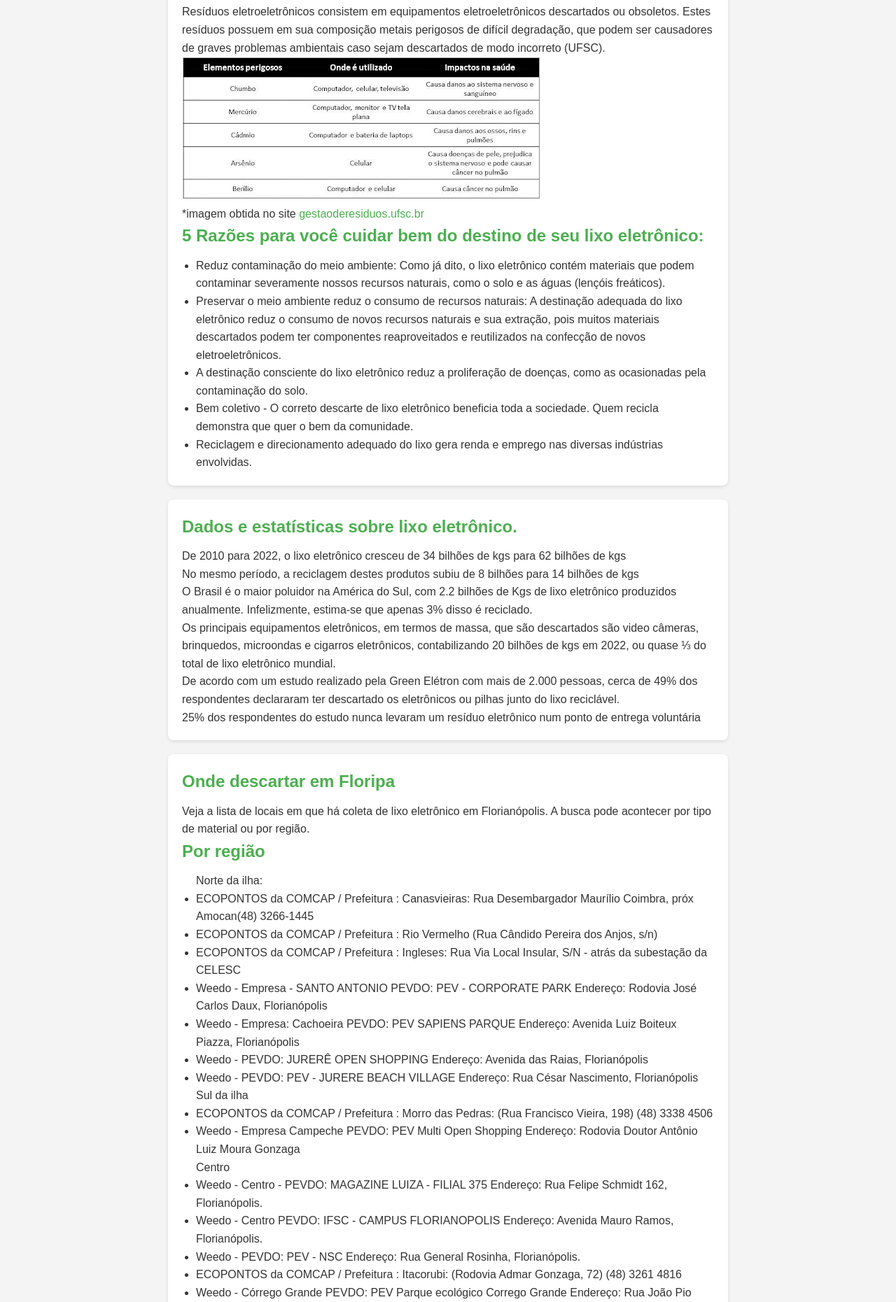
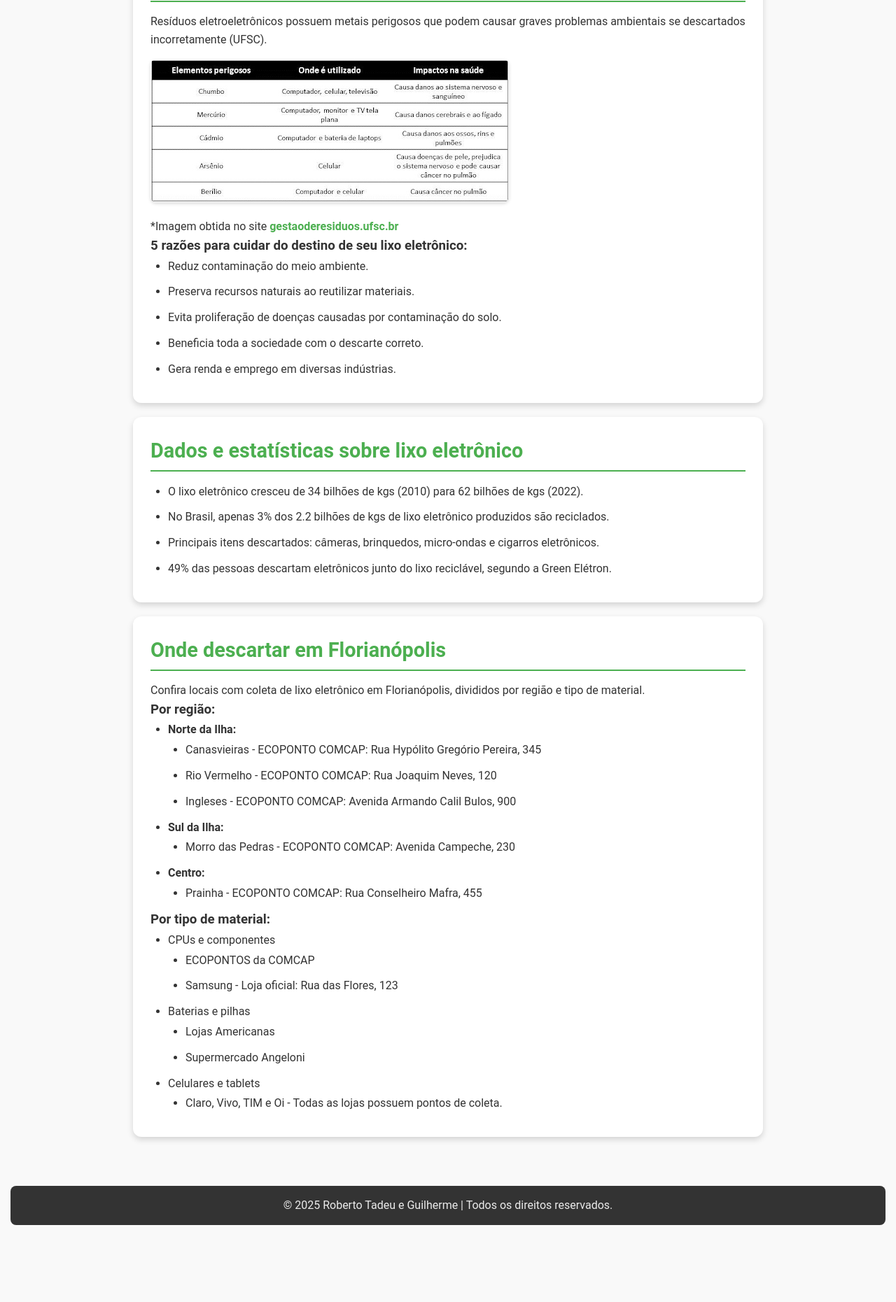
Before and after one commit to RobertoTadeuAlmeida/Lixoeletronico, a plain HTML site: page index.html in a window 1280 px wide. Shown: the part 939-2800 px from the top of the page at 70% size. After the commit the page ends 2690 px from the top, so only its background shows below. Drawn offline with Linux system fonts and the light colour scheme.

Commit message:
melhorei o css do projeto e finalizei o HTML

```diff
--- a/index.html
+++ b/index.html
@@ -13,96 +13,106 @@
 </header>
 
 <main>
+    <!-- Informações sobre lixo eletrônico -->
     <section id="informacoes">
         <h2>O que é lixo eletrônico?</h2>
-            <p>Todos os dispositivos eletrônicos que são descartados, como celulares, computadores, tablets, televisores, eletrodomésticos, fios e outros equipamentos eletrônicos. Ou seja, se vai na tomada, tem pilha ou bateria, é eletrônico.</p>
-
-            <p>Importante:  Lixo é aquilo que não serve para mais nada.  Já o resíduo é tudo que pode ser reaproveitado.</p>
-
-            <p>Então, em vez de jogar tudo na lixeira, separa os seus resíduos eletrônicos e verifique o destino correto para os eletrônicos que você não precisa mais e ajude o meio ambiente.</p>
-
-            <p>Saiba mais em:<a href="https://youtu.be/Z863U2AYk6c">Programa Caminhos da Reportagem Logística reversa: o lixo que não é lixo</a></p>
-
+        <p>Todos os dispositivos eletrônicos descartados, como celulares, computadores, tablets, televisores, eletrodomésticos, fios e outros equipamentos eletrônicos. Ou seja, se vai na tomada, tem pilha ou bateria, é eletrônico.</p>
+        <p><strong>Importante:</strong> Lixo é aquilo que não serve para mais nada. Já o resíduo é tudo que pode ser reaproveitado.</p>
+        <p>Então, em vez de jogar tudo na lixeira, separe seus resíduos eletrônicos e verifique o destino correto. Ajude o meio ambiente!</p>
+        <p>Saiba mais em:
+            <a href="https://youtu.be/Z863U2AYk6c" target="_blank">Programa Caminhos da Reportagem: Logística reversa</a>
+        </p>
     </section>
 
+    <!-- Legislação -->
     <section id="legislacao">
         <h2>Legislação</h2>
-            <p>Lei Nº 12.305/2010	Instituiu a Política Nacional de Resíduos Sólidos ( PNRS )</p>
-
-            <p>Decreto Federal Nº 10.240/2020   implementação de sistema de logística reversa de produtos eletroeletrônicos e seus componentes de uso doméstico.</p>
-
-            <p>Este Decreto nº 10.240/2020 regulamenta a logística reversa de eletroeletrônicos domésticos em todo o território brasileiro e é considerado um divisor de águas para a cadeia da reciclagem e para a PNRS.</p>
-
-            <p>Pela PNRS, é necessário ter uma coleta diferenciada de materiais mais contaminantes, como agrotóxicos e suas embalagens, baterias de chumbo ácido, eletroeletrônicos, óleo lubrificante e suas embalagens, embalagens de aço, lâmpadas, medicamentos, pilhas, baterias, pneus e latas de alumínio. A logística reversa garante que fabricantes, comerciantes e consumidores se responsabilizem pelo destino adequado do lixo.</p>
+        <ul>
+            <li>Lei Nº 12.305/2010 - Instituiu a Política Nacional de Resíduos Sólidos (PNRS).</li>
+            <li>Decreto Federal Nº 10.240/2020 - Implementação de sistema de logística reversa de produtos eletroeletrônicos e seus componentes de uso doméstico.</li>
+        </ul>
+        <p>O Decreto nº 10.240/2020 regulamenta a logística reversa de eletroeletrônicos domésticos no Brasil e é considerado um divisor de águas para a cadeia de reciclagem e a PNRS.</p>
     </section>
 
+    <!-- Benefícios da reciclagem -->
     <section id="beneficios">
         <h2>Por que é importante reciclar e destinar corretamente o lixo eletrônico?</h2>
-            <p>Resíduos eletroeletrônicos consistem em equipamentos eletroeletrônicos descartados ou obsoletos. Estes resíduos possuem em sua composição metais perigosos de difícil degradação, que  podem ser causadores de graves problemas ambientais caso sejam descartados de modo incorreto (UFSC).</p>
+        <p>Resíduos eletroeletrônicos possuem metais perigosos que podem causar graves problemas ambientais se descartados incorretamente (UFSC).</p>
+        <img src="images/tabelalixo.webp" alt="Impacto do lixo eletrônico">
+        <p>*Imagem obtida no site <a href="https://gestaoderesiduos.ufsc.br/residuos-eletroeletronicos/" target="_blank">gestaoderesiduos.ufsc.br</a></p>
 
-            <img src="images/tabelalixo.webp" alt="Impacto do lixo eletronico">
-
-            <p>*imagem obtida no site <a href="https://gestaoderesiduos.ufsc.br/residuos-eletroeletronicos/">gestaoderesiduos.ufsc.br</a></p>
-
-        <h2>5 Razões para você cuidar bem do destino de seu lixo eletrônico:</h2>
-            <p>
-                <ul>
-                    <li>Reduz contaminação do meio ambiente: Como já dito, o lixo eletrônico contém materiais que podem contaminar severamente nossos recursos naturais, como o solo e as águas (lençóis freáticos).</li>
-                    <li>Preservar o meio ambiente reduz o consumo de recursos naturais: A destinação adequada do lixo eletrônico reduz o consumo de novos recursos naturais e sua extração, pois muitos materiais descartados podem ter componentes reaproveitados e reutilizados na confecção de novos eletroeletrônicos.</li>
-                    <li>A destinação consciente do lixo eletrônico reduz a proliferação de doenças, como as ocasionadas pela contaminação do solo.</li>
-                    <li>Bem coletivo - O correto descarte de lixo eletrônico beneficia toda a sociedade. Quem recicla demonstra que quer o bem da comunidade.</li>
-                    <li>Reciclagem e direcionamento adequado do lixo gera renda e emprego nas diversas indústrias envolvidas.</li>
-                </ul>
-            </p>
+        <h3>5 razões para cuidar do destino de seu lixo eletrônico:</h3>
+        <ul>
+            <li>Reduz contaminação do meio ambiente.</li>
+            <li>Preserva recursos naturais ao reutilizar materiais.</li>
+            <li>Evita proliferação de doenças causadas por contaminação do solo.</li>
+            <li>Beneficia toda a sociedade com o descarte correto.</li>
+            <li>Gera renda e emprego em diversas indústrias.</li>
+        </ul>
     </section>
 
+    <!-- Dados e estatísticas -->
     <section id="dados">
-        <h2>Dados e estatísticas sobre lixo eletrônico.</h2>
+        <h2>Dados e estatísticas sobre lixo eletrônico</h2>
+        <ul>
+            <li>O lixo eletrônico cresceu de 34 bilhões de kgs (2010) para 62 bilhões de kgs (2022).</li>
+            <li>No Brasil, apenas 3% dos 2.2 bilhões de kgs de lixo eletrônico produzidos são reciclados.</li>
+            <li>Principais itens descartados: câmeras, brinquedos, micro-ondas e cigarros eletrônicos.</li>
+            <li>49% das pessoas descartam eletrônicos junto do lixo reciclável, segundo a Green Elétron.</li>
+        </ul>
+    </section>
 
-            <p>De 2010 para 2022, o lixo eletrônico cresceu de 34 bilhões de kgs para 62 bilhões de kgs</p>
-            <p>No mesmo período, a reciclagem destes produtos subiu de 8 bilhões para 14 bilhões de kgs</p>
-            <p>O Brasil é o maior poluidor na América do Sul, com 2.2 bilhões de Kgs de lixo eletrônico produzidos anualmente. Infelizmente, estima-se que apenas 3% disso é reciclado.</p>
-            <p>Os principais equipamentos eletrônicos, em termos de massa, que são descartados são video câmeras, brinquedos, microondas e cigarros eletrônicos, contabilizando 20 bilhões de kgs em 2022, ou quase ⅓ do total de lixo eletrônico mundial.</p>
-            <p>De acordo com um estudo realizado pela Green Elétron com mais de 2.000 pessoas, cerca de 49% dos respondentes declararam ter descartado os eletrônicos ou pilhas junto do lixo reciclável.</p>
-            <p>25% dos respondentes do estudo nunca levaram um resíduo  eletrônico num ponto de entrega voluntária</p>
-    </section>
+    <!-- Onde descartar -->
     <section id="descarte">
-        <h2>Onde descartar em Floripa</h2>
-            <p>Veja a lista de locais em que há coleta de lixo eletrônico em Florianópolis. A busca pode acontecer por tipo de material ou por região.</p>
-        <h2>Por região</h2>
-            <ul>Norte da ilha:
-                <li>ECOPONTOS da COMCAP / Prefeitura :
-                    Canasvieiras: Rua Desembargador Maurílio Coimbra, próx Amocan(48)  3266-1445</li>
-                <li>ECOPONTOS da COMCAP / Prefeitura : Rio Vermelho (Rua Cândido Pereira dos Anjos, s/n)</li>
-                <li>ECOPONTOS da COMCAP / Prefeitura : Ingleses: Rua Via Local Insular, S/N -  atrás da subestação da CELESC</li>
-                <li>Weedo - Empresa - SANTO ANTONIO PEVDO: PEV - CORPORATE PARK  Endereço: Rodovia José Carlos Daux, Florianópolis</li>
-                <li>Weedo - Empresa:  Cachoeira PEVDO: PEV SAPIENS PARQUE  Endereço: Avenida Luiz Boiteux Piazza, Florianópolis
-                </li>
-                <li>Weedo - PEVDO: JURERÊ OPEN SHOPPING  Endereço: Avenida das Raias, Florianópolis</li>
-                <li>Weedo - PEVDO: PEV - JURERE BEACH VILLAGE Endereço: Rua César Nascimento, Florianópolis</li>
-            </ul>
-            <ul>Sul da ilha
-                <li>ECOPONTOS da COMCAP / Prefeitura :
-                    Morro das Pedras: (Rua Francisco Vieira, 198) (48) 3338 4506</li>
-                <li>Weedo - Empresa   Campeche PEVDO: PEV Multi Open Shopping Endereço: Rodovia Doutor Antônio Luiz Moura Gonzaga</li>
-            </ul>
-            <ul>Centro
-                <li>Weedo - Centro - PEVDO: MAGAZINE LUIZA - FILIAL 375  Endereço: Rua Felipe Schmidt 162, Florianópolis.</li>
-                <li>Weedo -  Centro PEVDO: IFSC - CAMPUS FLORIANOPOLIS Endereço: Avenida Mauro Ramos, Florianópolis.</li>
-                <li>Weedo - PEVDO: PEV - NSC Endereço: Rua General Rosinha, Florianópolis.</li>
-                <li>ECOPONTOS da COMCAP / Prefeitura : Itacorubi: (Rodovia Admar Gonzaga, 72)  	(48) 3261 4816</li>
-                <li>Weedo - Córrego Grande PEVDO: PEV Parque ecológico Corrego Grande Endereço: Rua João Pio Duarte Silva, Florianópolis.</li>
-                <li>UFSC - Reitoria Central da UFSC - Rua Desembargador Vitor Lima, 222 – 4º andar.</li>
-                <li>ECOPONTOS da COMCAP / Prefeitura : Costeira: Av Jorge Lacerda, nº 1374, (lado NEIM).</li>
-            </ul>
-            <ul>Continente
-                <li>ECOPONTOS da COMCAP / Prefeitura : Capoeiras (no Terminal de Capoeiras, Rua Professor Egídio Ferreira, s/n)</li>
-            </ul>
+        <h2>Onde descartar em Florianópolis</h2>
+        <p>Confira locais com coleta de lixo eletrônico em Florianópolis, divididos por região e tipo de material.</p>
+
+        <h3>Por região:</h3>
+        <ul>
+            <li><strong>Norte da Ilha:</strong>
+                <ul>
+                    <li>Canasvieiras - ECOPONTO COMCAP: Rua Hypólito Gregório Pereira, 345</li>
+                    <li>Rio Vermelho - ECOPONTO COMCAP: Rua Joaquim Neves, 120</li>
+                    <li>Ingleses - ECOPONTO COMCAP: Avenida Armando Calil Bulos, 900</li>
+                </ul>
+            </li>
+            <li><strong>Sul da Ilha:</strong>
+                <ul>
+                    <li>Morro das Pedras - ECOPONTO COMCAP: Avenida Campeche, 230</li>
+                </ul>
+            </li>
+            <li><strong>Centro:</strong>
+                <ul>
+                    <li>Prainha - ECOPONTO COMCAP: Rua Conselheiro Mafra, 455</li>
+                </ul>
+            </li>
+        </ul>
+
+        <h3>Por tipo de material:</h3>
+        <ul>
+            <li>CPUs e componentes
+                <ul>
+                    <li>ECOPONTOS da COMCAP</li>
+                    <li>Samsung - Loja oficial: Rua das Flores, 123</li>
+                </ul>
+            </li>
+            <li>Baterias e pilhas
+                <ul>
+                    <li>Lojas Americanas</li>
+                    <li>Supermercado Angeloni</li>
+                </ul>
+            </li>
+            <li>Celulares e tablets
+                <ul>
+                    <li>Claro, Vivo, TIM e Oi - Todas as lojas possuem pontos de coleta.</li>
+                </ul>
+            </li>
+        </ul>
     </section>
 </main>
 
 <footer>
-    <p>© 2025 Roberto Tadeu e Guilherme | Todos os direitos reservados.</p>
+    <p>&copy; 2025 Roberto Tadeu e Guilherme | Todos os direitos reservados.</p>
 </footer>
 </body>
 </html>
--- a/styles.css
+++ b/styles.css
@@ -6,70 +6,134 @@
 }
 
 body {
-  font-family: Arial, sans-serif;
+  font-family: 'Roboto', Arial, sans-serif;
   line-height: 1.6;
   color: #333;
-  background-color: #f4f4f4;
+  background-color: #f9f9f9;
+  padding: 0 15px;
 }
 
+/* Estilo do cabeçalho */
 header {
-  background: #4CAF50;
+  background: linear-gradient(135deg, #4CAF50, #3B8D40);
   color: #fff;
-  padding: 20px;
+  padding: 30px 20px;
   text-align: center;
+  border-radius: 10px;
+  margin-bottom: 20px;
 }
 
 header h1 {
-  font-size: 2.5em;
+  font-size: 2.8em;
+  font-weight: bold;
+  margin-bottom: 10px;
 }
 
 header p {
-  font-size: 1.2em;
-  margin-top: 10px;
+  font-size: 1.3em;
+  opacity: 0.9;
 }
 
+/* Estilo principal */
 main {
-  padding: 20px;
+  padding: 20px 0;
 }
 
 section {
   background: #fff;
   margin: 20px auto;
-  padding: 20px;
-  border-radius: 8px;
-  box-shadow: 0 2px 5px rgba(0, 0, 0, 0.1);
-  max-width: 800px;
+  padding: 25px;
+  border-radius: 12px;
+  box-shadow: 0 4px 8px rgba(0, 0, 0, 0.15);
+  max-width: 900px;
+  transition: transform 0.3s ease, box-shadow 0.3s ease;
+}
+
+section:hover {
+  transform: scale(1.02);
+  box-shadow: 0 6px 12px rgba(0, 0, 0, 0.2);
 }
 
 section h2 {
   color: #4CAF50;
-  margin-bottom: 10px;
+  margin-bottom: 15px;
+  font-size: 1.8em;
+  border-bottom: 2px solid #4CAF50;
+  padding-bottom: 5px;
 }
 
 section ul {
   list-style-type: disc;
-  padding-left: 20px;
+  padding-left: 25px;
+  line-height: 1.8;
+}
+
+section ul li {
+  margin-bottom: 8px;
 }
 
 section a {
   color: #4CAF50;
   text-decoration: none;
+  font-weight: bold;
 }
 
 section a:hover {
   text-decoration: underline;
 }
 
+section img {
+  max-width: 100%;
+  border-radius: 8px;
+  margin: 15px 0;
+  box-shadow: 0 2px 5px rgba(0, 0, 0, 0.15);
+}
+
+/* Rodapé */
 footer {
   text-align: center;
   background: #333;
   color: #fff;
-  padding: 10px 0;
-  margin-top: 20px;
+  padding: 15px 0;
+  border-radius: 8px;
+  margin-top: 30px;
+
+}
+
+footer p {
+  font-size: 1em;
+  opacity: 0.9;
 }
 
 /* Estilos responsivos */
 @media (max-width: 768px) {
+  header h1 {
+    font-size: 2.3em;
+  }
+
+  header p {
+    font-size: 1.1em;
+  }
+
+  section {
+    padding: 20px;
+    margin: 15px auto;
+  }
+
+  section h2 {
+    font-size: 1.6em;
+  }
+
+  section ul {
+    padding-left: 20px;
+  }
+
+  footer p {
+    font-size: 0.9em;
+  }
+}
+
+@media (max-width: 480px) {
   header h1 {
     font-size: 2em;
   }
@@ -80,45 +144,18 @@ footer {
 
   section {
     padding: 15px;
-    margin: 15px auto;
+    margin: 10px auto;
   }
 
   section h2 {
-    font-size: 1.5em;
+    font-size: 1.4em;
   }
 
   section ul {
     padding-left: 15px;
   }
 
-  footer {
-    font-size: 0.9em;
+  footer p {
+    font-size: 0.85em;
   }
 }
-
-@media (max-width: 480px) {
-  header h1 {
-    font-size: 1.8em;
-  }
-
-  header p {
-    font-size: 0.9em;
-  }
-
-  section {
-    padding: 10px;
-    margin: 10px auto;
-  }
-
-  section h2 {
-    font-size: 1.2em;
-  }
-
-  section ul {
-    padding-left: 10px;
-  }
-
-  footer {
-    font-size: 0.8em;
-  }
-}
```
